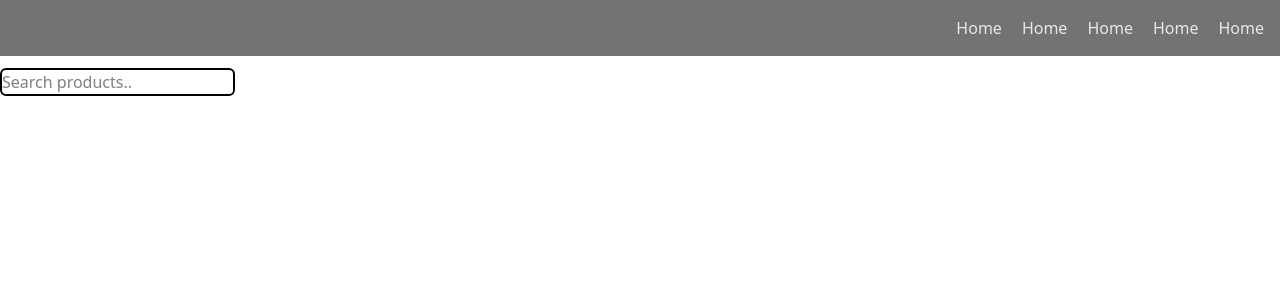
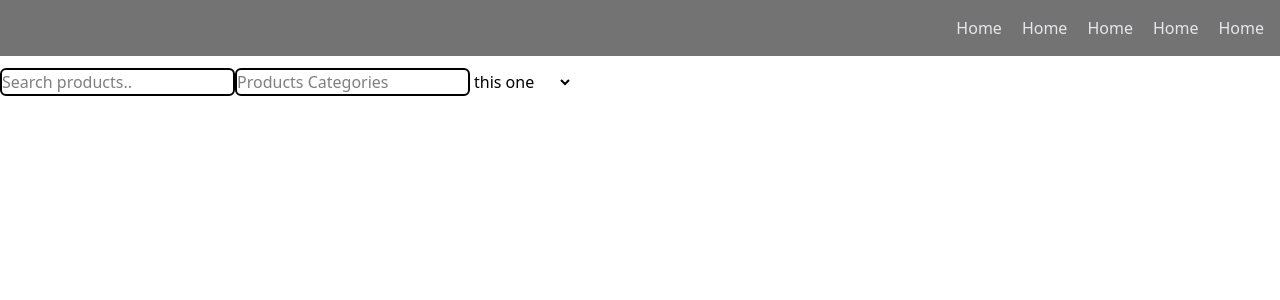
Before and after one commit to MoeHein13/Mini_Ecommerce_DashBoard, a React (Vite) app: page / in a window 1280 px wide. Shown: the top 300 px of the page. Built offline with nearby package versions, Linux system fonts and the light colour scheme.

Commit message:
adding some inputs

```diff
--- a/src/Components/SearchBar.tsx
+++ b/src/Components/SearchBar.tsx
@@ -7,6 +7,16 @@ const SearchBar = () => {
           placeholder="Search products.."
           className="border-2 rounded-md "
         />
+        <input
+          type="text"
+          placeholder="Products Categories"
+          className="border-2 rounded-md"
+        />
+        <select>
+          <option>this one</option>
+          <option>that one </option>
+          <option>those ones</option>
+        </select>
       </form>
     </>
   );
```
